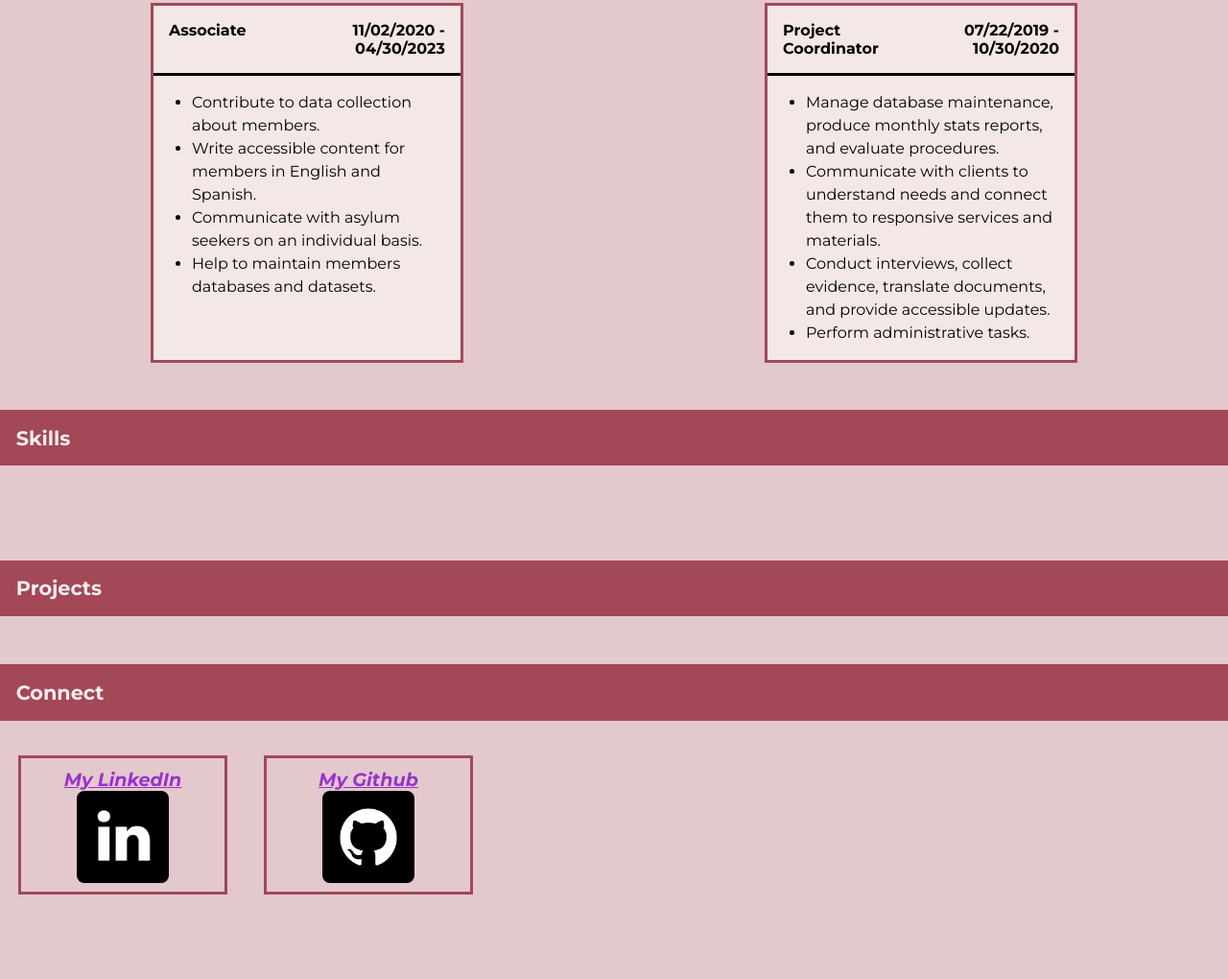
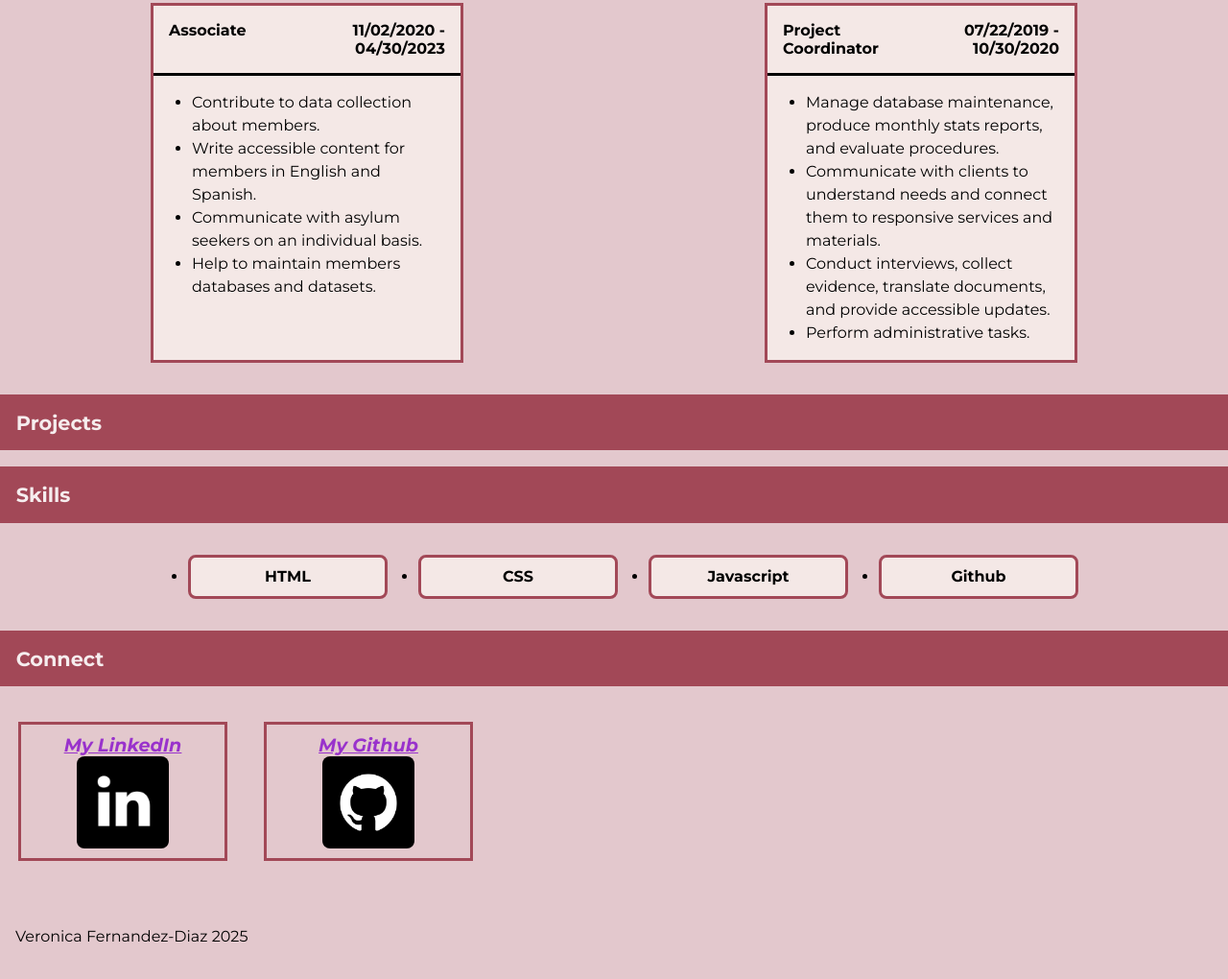
Before and after one commit to purple-bird/veronica-fernandez-diaz-jupiter, a plain HTML site: page index.html in a window 1280 px wide. Shown: the part 1154-2174 px from the top of the page at 96% size. Drawn offline with Linux system fonts and the light colour scheme.

Commit message:
js added, created footer and skills

```diff
--- a/css/index.css
+++ b/css/index.css
@@ -101,9 +101,22 @@ header {
   border-bottom: solid #a24857;
 }
 
-#experience,
-#skills,
-#projects,
+#skills > ul {
+  display: flex;
+  flex-direction: column;
+}
+
+#skills > ul > li {
+  padding: 0.5em;
+  margin: 0.5em 0em 0.5em 0em;
+  background-color: #f4e8e6;
+  border: solid #a24857;
+  font-weight: bold;
+  width: 50%;
+  text-align: center;
+  border-radius: 8px;
+}
+
 #connect {
   padding-bottom: 1em;
 }
@@ -189,6 +202,19 @@ header {
     min-width: 15em;
   }
 
+  #skills > ul {
+    flex-direction: row;
+    flex-wrap: wrap;
+    justify-content: center;
+  }
+
+  #skills > ul > li {
+    padding: 0.5em;
+    margin: 1em;
+    width: 15%;
+    border-radius: 8px;
+  }
+
   .connect-container {
     flex-direction: row;
     width: 25%;
@@ -241,3 +267,24 @@ header {
     font-style: oblique;
   }
 }
+
+/*
+#skills > ul {
+  display: flex;
+  flex-direction: row;
+  flex-wrap: wrap;
+  justify-content: center;
+}
+
+#skills > ul > li {
+  padding: .5em;
+  margin: 1em 1em;
+  background-color: #f4e8e6;
+  border: solid #a24857;
+  font-weight: bold;
+  width: 15%;
+  text-align: center;
+  border-radius: 8px;
+}
+
+*/
--- a/index.html
+++ b/index.html
@@ -166,20 +166,20 @@
               responsive services and materials.
             </li>
             <li>
-              Conduct interviews, collect evidence, translate documents,
-              and provide accessible updates.
+              Conduct interviews, collect evidence, translate documents, and
+              provide accessible updates.
             </li>
             <li>Perform administrative tasks.</li>
           </ul>
         </div>
       </div>
     </section>
+    <section id="projects">
+      <h2>Projects</h2>
+      <ul></ul>
+    </section>
     <section id="skills">
       <h2>Skills</h2>
-      <p></p>
-    </section>
-    <section id="projects">
-      <h2>Projects</h2>
       <ul></ul>
     </section>
     <section id="connect">
@@ -197,5 +197,6 @@
         </div>
       </div>
     </section>
+    <script src="js/index.js"></script>
   </body>
 </html>
--- /dev/null
+++ b/js/index.js
@@ -0,0 +1,25 @@
+const theFooter = document.createElement("FOOTER");
+theFooter.className = "footer";
+theFooter.setAttribute("id", "the-footer");
+document.body.appendChild(theFooter);
+
+const today = new Date();
+const thisYear = today.getFullYear();
+
+const footer = document.querySelector("footer");
+
+const copyright = document.createElement("P");
+const copyrightText = `Veronica Fernandez-Diaz ${thisYear}`;
+copyright.innerHTML = copyrightText;
+
+footer.appendChild(copyright);
+
+const skills = ["HTML", "CSS", "Javascript", "Github"];
+const skillsSection = document.getElementById("skills");
+const skillsList = document.querySelector("#skills > ul");
+
+for (let skillItem = 0; skillItem < skills.length; skillItem++) {
+  const skill = document.createElement("LI");
+  skill.innerText = skills[skillItem];
+  skillsList.appendChild(skill);
+}
```
